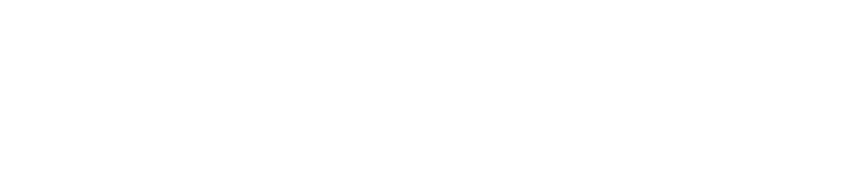
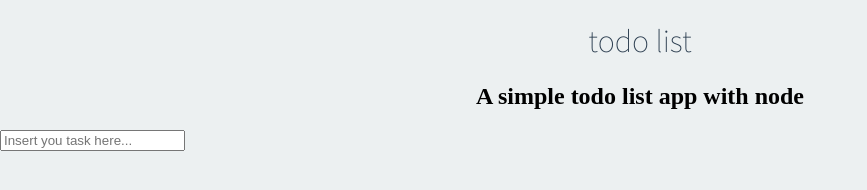
Before and after one commit to csergey8/todos_api, a website: page views/index.html in a window 1280 px wide. Shown: the whole page, without its empty margins (0-867 px from the left). Drawn offline with nearby package versions, Linux system fonts and the light colour scheme; files that its build step writes are made by us from their sources; files whose address does not match are found by name.

Commit message:
add html markup

```diff
--- a/public/app.css
+++ b/public/app.css
@@ -1,3 +1,17 @@
-h1 {
+@import url('https://fonts.googleapis.com/css?family=Source+Sans+Pro:200,300,400,700');
 
+body {
+  margin: 0;
+  padding: 0;
+  background: #ecf0f1;
 }
+
+header {
+  text-align: center;
+}
+
+header h1 {
+  font-family: 'Source Sans Pro', sans-serif;
+  color: #2c3e50;
+  font-weight: 200;
+}
--- a/views/index.html
+++ b/views/index.html
@@ -5,8 +5,18 @@
   <meta name="viewport" content="width=device-width, initial-scale=1.0">
   <title>My HTML Page</title>
   <link rel="stylesheet" type="text/css"  href="app.css">
+  <script src="https://code.jquery.com/jquery-3.2.1.min.js">
+  </script>
 </head>
 <body>
+  <header>
+    <h1>todo list</h1>
+    <h2>A simple todo list app with node</h2>
+  </header>
+  <section class="form">
+    <input type="text" id="todoInput" placeholder="Insert you task here...">
+
+  </section>
 
 <script type="text/javascript" src="app.js"></script>
 </body>
```
